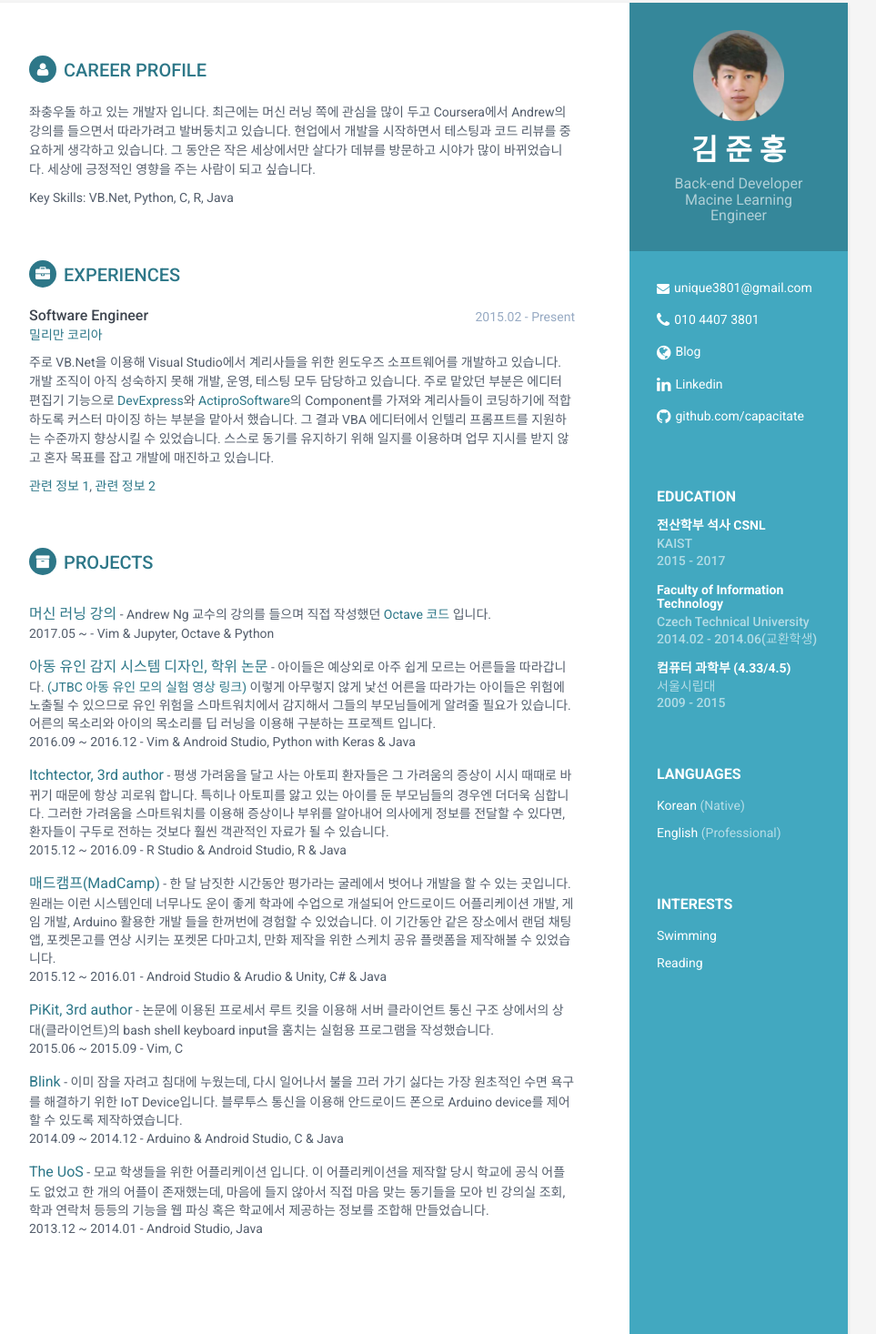
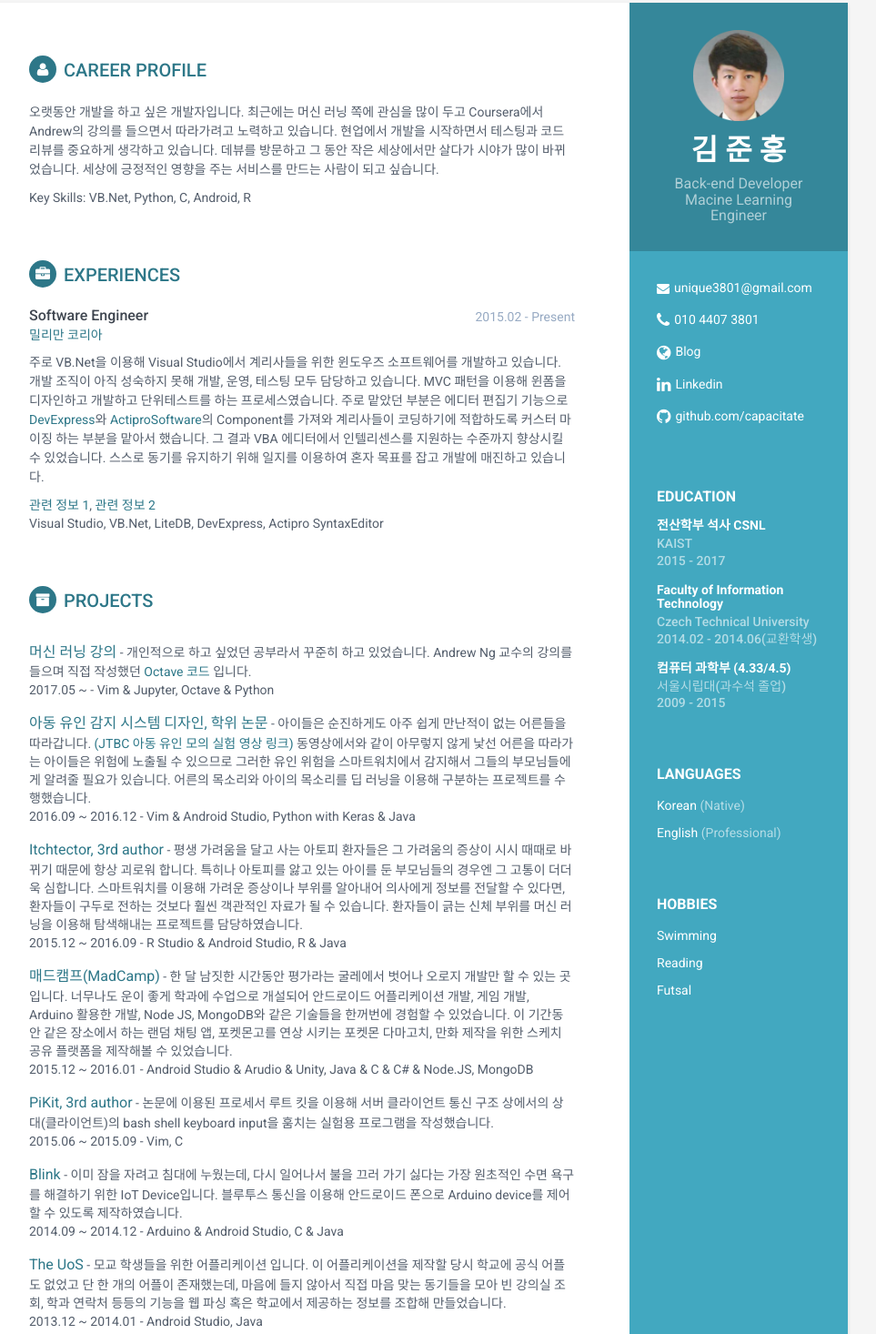
Before and after one commit to capacitate/capacitate.github.io, a plain HTML site: page index.html in a window 1280 px wide. Shown: the part 27-1493 px from the top of the page at 91% size, without its empty margins (188-1151 px from the left). Drawn offline with Linux system fonts and the light colour scheme.

Commit message:
add more information

```diff
--- a/index.html
+++ b/index.html
@@ -59,7 +59,7 @@
                 </div><!--//item-->
                 <div class="item">
                     <h4 class="degree"><a href="http://cs.uos.ac.kr/cs/main.do" target="_blank">컴퓨터 과학부</a> (4.33/4.5)</h4>
-                    <h5 class="meta">서울시립대</h5>
+                    <h5 class="meta">서울시립대(과수석 졸업)</h5>
                     <div class="time">2009 - 2015</div>
                 </div><!--//item-->
             </div><!--//education-container-->
@@ -73,10 +73,11 @@
             </div><!--//interests-->
 
             <div class="interests-container container-block">
-                <h2 class="container-block-title">Interests</h2>
+                <h2 class="container-block-title">HOBBIES</h2>
                 <ul class="list-unstyled interests-list">
                     <li>Swimming</li>
                     <li>Reading</li>
+                    <li>Futsal</li>
                 </ul>
             </div><!--//interests-->
 
@@ -87,8 +88,8 @@
             <section class="section summary-section">
                 <h2 class="section-title"><i class="fa fa-user"></i>Career Profile</h2>
                 <div class="summary">
-                    <p>좌충우돌 하고 있는 개발자 입니다. 최근에는 머신 러닝 쪽에 관심을 많이 두고 Coursera에서 Andrew의 강의를 들으면서 따라가려고 발버둥치고 있습니다. 현업에서 개발을 시작하면서 테스팅과 코드 리뷰를 중요하게 생각하고 있습니다. 그 동안은 작은 세상에서만 살다가 데뷰를 방문하고 시야가 많이 바뀌었습니다. 세상에 긍정적인 영향을 주는 사람이 되고 싶습니다.</p>
-                    <p>Key Skills: VB.Net, Python, C, R, Java</p>
+                    <p>오랫동안 개발을 하고 싶은 개발자입니다. 최근에는 머신 러닝 쪽에 관심을 많이 두고 Coursera에서 Andrew의 강의를 들으면서 따라가려고 노력하고 있습니다. 현업에서 개발을 시작하면서 테스팅과 코드 리뷰를 중요하게 생각하고 있습니다. 데뷰를 방문하고 그 동안 작은 세상에서만 살다가 시야가 많이 바뀌었습니다. 세상에 긍정적인 영향을 주는 서비스를 만드는 사람이 되고 싶습니다.</p>
+                    <p>Key Skills: VB.Net, Python, C, Android, R</p>
                 </div><!--//summary-->
             </section><!--//section-->
 
@@ -104,8 +105,9 @@
                         <div class="company"><a href="http://kr.milliman.com/" target="_blank">밀리만 코리아</a></div>
                     </div><!--//meta-->
                     <div class="details">
-                        <p>주로 VB.Net을 이용해 Visual Studio에서 계리사들을 위한 윈도우즈 소프트웨어를 개발하고 있습니다. 개발 조직이 아직 성숙하지 못해 개발, 운영, 테스팅 모두 담당하고 있습니다. 주로 맡았던 부분은 에디터 편집기 기능으로 <a href="https://www.devexpress.com/" target="_blank">DevExpress</a>와 <a href="http://www.actiprosoftware.com/products/controls/windowsforms/syntaxeditor" target="_blank">ActiproSoftware</a>의 Component를 가져와 계리사들이 코딩하기에 적합하도록 커스터 마이징 하는 부분을 맡아서 했습니다. 그 결과 VBA 에디터에서 인텔리 프롬프트를 지원하는 수준까지 향상시킬 수 있었습니다. 스스로 동기를 유지하기 위해 일지를 이용하며 업무 지시를 받지 않고 혼자 목표를 잡고 개발에 매진하고 있습니다.</p>
+                        <p>주로 VB.Net을 이용해 Visual Studio에서 계리사들을 위한 윈도우즈 소프트웨어를 개발하고 있습니다. 개발 조직이 아직 성숙하지 못해 개발, 운영, 테스팅 모두 담당하고 있습니다. MVC 패턴을 이용해 윈폼을 디자인하고 개발하고 단위테스트를 하는 프로세스였습니다. 주로 맡았던 부분은 에디터 편집기 기능으로 <a href="https://www.devexpress.com/" target="_blank">DevExpress</a>와 <a href="http://www.actiprosoftware.com/products/controls/windowsforms/syntaxeditor" target="_blank">ActiproSoftware</a>의 Component를 가져와 계리사들이 코딩하기에 적합하도록 커스터 마이징 하는 부분을 맡아서 했습니다. 그 결과 VBA 에디터에서 인텔리센스를 지원하는 수준까지 향상시킬 수 있었습니다. 스스로 동기를 유지하기 위해 일지를 이용하여 혼자 목표를 잡고 개발에 매진하고 있습니다.</p>
                         <a href="https://finance.yahoo.com/news/milliman-launches-innovative-gpu-accelerated-000000000.html" target="_blank">관련 정보 1</a>, <a href="http://www.ebn.co.kr/news/view/887784" target="_blank">관련 정보 2</a>
+                        <p>Visual Studio, VB.Net, LiteDB, DevExpress, Actipro SyntaxEditor</p>
                     </div><!--//details-->
                 </div><!--//item-->
 
@@ -117,21 +119,21 @@
                     <p></p>
                 </div><!--//intro-->
                 <div class="item">
-                    <span class="project-title"><a href="https://www.coursera.org/account/accomplishments/verify/R6G4HWE96BGZ" target="_blank">머신 러닝 강의</a></span> - <span class="project-tagline"> Andrew Ng 교수의 강의를 들으며 직접 작성했던 <a href = "https://github.com/capacitate/Lecture_MachineLearning" target="_blank">Octave 코드</a> 입니다.</span>
+                    <span class="project-title"><a href="https://www.coursera.org/account/accomplishments/verify/R6G4HWE96BGZ" target="_blank">머신 러닝 강의</a></span> - <span class="project-tagline">개인적으로 하고 싶었던 공부라서 꾸준히 하고 있었습니다. Andrew Ng 교수의 강의를 들으며 직접 작성했던 <a href = "https://github.com/capacitate/Lecture_MachineLearning" target="_blank">Octave 코드</a> 입니다.</span>
                     <p>2017.05 ~ - Vim &amp; Jupyter, Octave &amp; Python</p>
                 </div><!--//item-->
                 <div class="item">
-                    <span class="project-title"><a href="http://kdrm.kaist.ac.kr/ezpdfwebviewer/ezpdf/customLayout.jsp?encdata=67D4CD8135C7372AE3F6C43FA7AEED941B4559708A7154953681ACC1713D000AE464993BE0419278598BD59B7D4A0373F492B2CDE881BC41632B01A02A57FB865B00F5FD41B0997C" target="_blank">아동 유인 감지 시스템 디자인, 학위 논문</a></span> - <span class="project-tagline">아이들은 예상외로 아주 쉽게 모르는 어른들을 따라갑니다. <a href="https://www.youtube.com/watch?v=0y18-buUuqw&t=1s" target="_blank">(JTBC 아동 유인 모의 실험 영상 링크)</a> 이렇게 아무렇지 않게 낯선 어른을 따라가는 아이들은 위험에 노출될 수 있으므로 유인 위험을 스마트워치에서 감지해서 그들의 부모님들에게 알려줄 필요가 있습니다.</span> 어른의 목소리와 아이의 목소리를 딥 러닝을 이용해 구분하는 프로젝트 입니다.
+                    <span class="project-title"><a href="http://kdrm.kaist.ac.kr/ezpdfwebviewer/ezpdf/customLayout.jsp?encdata=67D4CD8135C7372AE3F6C43FA7AEED941B4559708A7154953681ACC1713D000AE464993BE0419278598BD59B7D4A0373F492B2CDE881BC41632B01A02A57FB865B00F5FD41B0997C" target="_blank">아동 유인 감지 시스템 디자인, 학위 논문</a></span> - <span class="project-tagline">아이들은 순진하게도 아주 쉽게 만난적이 없는 어른들을 따라갑니다. <a href="https://www.youtube.com/watch?v=0y18-buUuqw&t=1s" target="_blank">(JTBC 아동 유인 모의 실험 영상 링크)</a> 동영상에서와 같이 아무렇지 않게 낯선 어른을 따라가는 아이들은 위험에 노출될 수 있으므로 그러한 유인 위험을 스마트워치에서 감지해서 그들의 부모님들에게 알려줄 필요가 있습니다. 어른의 목소리와 아이의 목소리를 딥 러닝을 이용해 구분하는 프로젝트를 수행했습니다. </span>
                     <p>2016.09 ~ 2016.12 - Vim &amp; Android Studio, Python with Keras &amp; Java</p>
                 </div><!--//item-->
                 <div class="item">
                     <span class="project-title"><a href="https://dl.acm.org/citation.cfm?id=3025569" target="_blank">Itchtector, 3rd author</a></span> -
-                    <span class="project-tagline">평생 가려움을 달고 사는 아토피 환자들은 그 가려움의 증상이 시시 때때로 바뀌기 때문에 항상 괴로워 합니다. 특히나 아토피를 앓고 있는 아이를 둔 부모님들의 경우엔 더더욱 심합니다. 그러한 가려움을 스마트워치를 이용해 증상이나 부위를 알아내어 의사에게 정보를 전달할 수 있다면, 환자들이 구두로 전하는 것보다 훨씬 객관적인 자료가 될 수 있습니다.</span>
+                    <span class="project-tagline">평생 가려움을 달고 사는 아토피 환자들은 그 가려움의 증상이 시시 때때로 바뀌기 때문에 항상 괴로워 합니다. 특히나 아토피를 앓고 있는 아이를 둔 부모님들의 경우엔 그 고통이 더더욱 심합니다. 스마트워치를 이용해 가려운 증상이나 부위를 알아내어 의사에게 정보를 전달할 수 있다면, 환자들이 구두로 전하는 것보다 훨씬 객관적인 자료가 될 수 있습니다. 환자들이 긁는 신체 부위를 머신 러닝을 이용해 탐색해내는 프로젝트를 담당하였습니다.</span>
                     <p>2015.12 ~ 2016.09 - R Studio &amp; Android Studio, R &amp; Java</p>
                 </div><!--//item-->
                 <div class="item">
-                    <span class="project-title"><a href="http://ddaily.co.kr/news/article.html?no=114533" target="_blank">매드캠프(MadCamp)</a></span> - <span class="project-tagline">한 달 남짓한 시간동안 평가라는 굴레에서 벗어나 개발을 할 수 있는 곳입니다. 원래는 이런 시스템인데 너무나도 운이 좋게 학과에 수업으로 개설되어 안드로이드 어플리케이션 개발, 게임 개발, Arduino 활용한 개발 들을 한꺼번에 경험할 수 있었습니다. 이 기간동안 같은 장소에서 랜덤 채팅 앱, 포켓몬고를 연상 시키는 포켓몬 다마고치, 만화 제작을 위한 스케치 공유 플랫폼을 제작해볼 수 있었습니다.</span>
-                    <p>2015.12 ~ 2016.01 - Android Studio &amp; Arudio &amp; Unity, C# &amp; Java</p>
+                    <span class="project-title"><a href="http://ddaily.co.kr/news/article.html?no=114533" target="_blank">매드캠프(MadCamp)</a></span> - <span class="project-tagline">한 달 남짓한 시간동안 평가라는 굴레에서 벗어나 오로지 개발만 할 수 있는 곳입니다. 너무나도 운이 좋게 학과에 수업으로 개설되어 안드로이드 어플리케이션 개발, 게임 개발, Arduino 활용한 개발, Node JS, MongoDB와 같은 기술들을 한꺼번에 경험할 수 있었습니다. 이 기간동안 같은 장소에서 하는 랜덤 채팅 앱, 포켓몬고를 연상 시키는 포켓몬 다마고치, 만화 제작을 위한 스케치 공유 플랫폼을 제작해볼 수 있었습니다.</span>
+                    <p>2015.12 ~ 2016.01 - Android Studio &amp; Arudio &amp; Unity, Java &amp; C &amp; C# &amp; Node.JS, MongoDB</p>
                 </div><!--//item-->
                 <div class="item">
                     <span class="project-title"><a href="https://www.usenix.org/conference/usenixsecurity16/technical-sessions/presentation/song" target="_blank">PiKit, 3rd author</a></span> - <span class="project-tagline">논문에 이용된 프로세서 루트 킷을 이용해 서버 클라이언트 통신 구조 상에서의 상대(클라이언트)의 bash shell keyboard input을 훔치는 실험용 프로그램을 작성했습니다.</span>
@@ -142,7 +144,7 @@
                     <p>2014.09 ~ 2014.12 - Arduino &amp; Android Studio, C &amp; Java</p>
                 </div><!--//item-->
                 <div class="item">
-                    <span class="project-title"><a href="https://play.google.com/store/apps/details?id=com.uoscs09.theuos2&hl=en" target="_blank">The UoS</a></span> - <span class="project-tagline">모교 학생들을 위한 어플리케이션 입니다. 이 어플리케이션을 제작할 당시 학교에 공식 어플도 없었고 한 개의 어플이 존재했는데, 마음에 들지 않아서 직접 마음 맞는 동기들을 모아 빈 강의실 조회, 학과 연락처 등등의 기능을 웹 파싱 혹은 학교에서 제공하는 정보를 조합해 만들었습니다.</span>
+                    <span class="project-title"><a href="https://play.google.com/store/apps/details?id=com.uoscs09.theuos2&hl=en" target="_blank">The UoS</a></span> - <span class="project-tagline">모교 학생들을 위한 어플리케이션 입니다. 이 어플리케이션을 제작할 당시 학교에 공식 어플도 없었고 단 한 개의 어플이 존재했는데, 마음에 들지 않아서 직접 마음 맞는 동기들을 모아 빈 강의실 조회, 학과 연락처 등등의 기능을 웹 파싱 혹은 학교에서 제공하는 정보를 조합해 만들었습니다.</span>
                     <p>2013.12 ~ 2014.01 - Android Studio, Java</p>
                 </div><!--//item-->
             </section><!--//section-->
```
